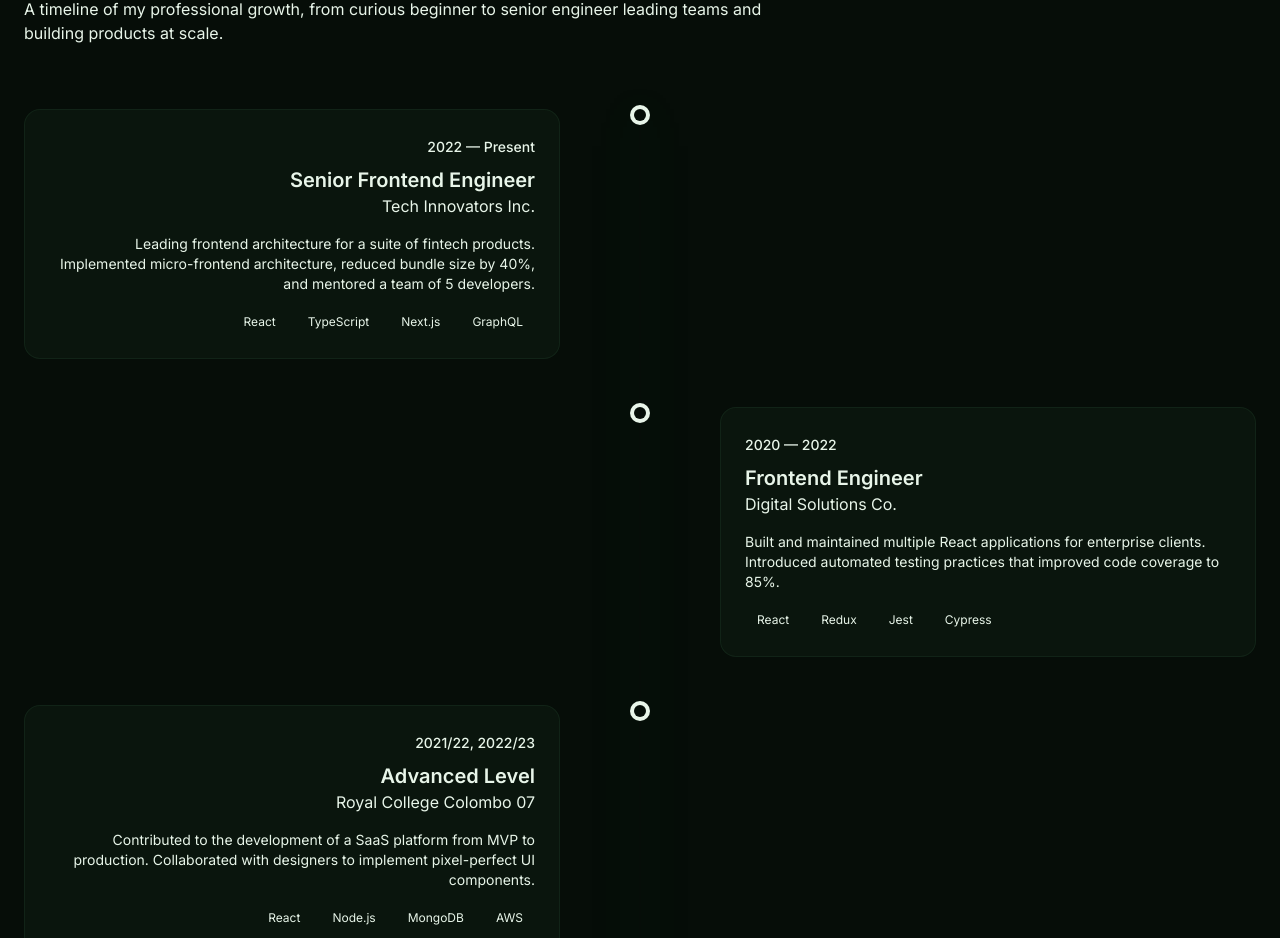
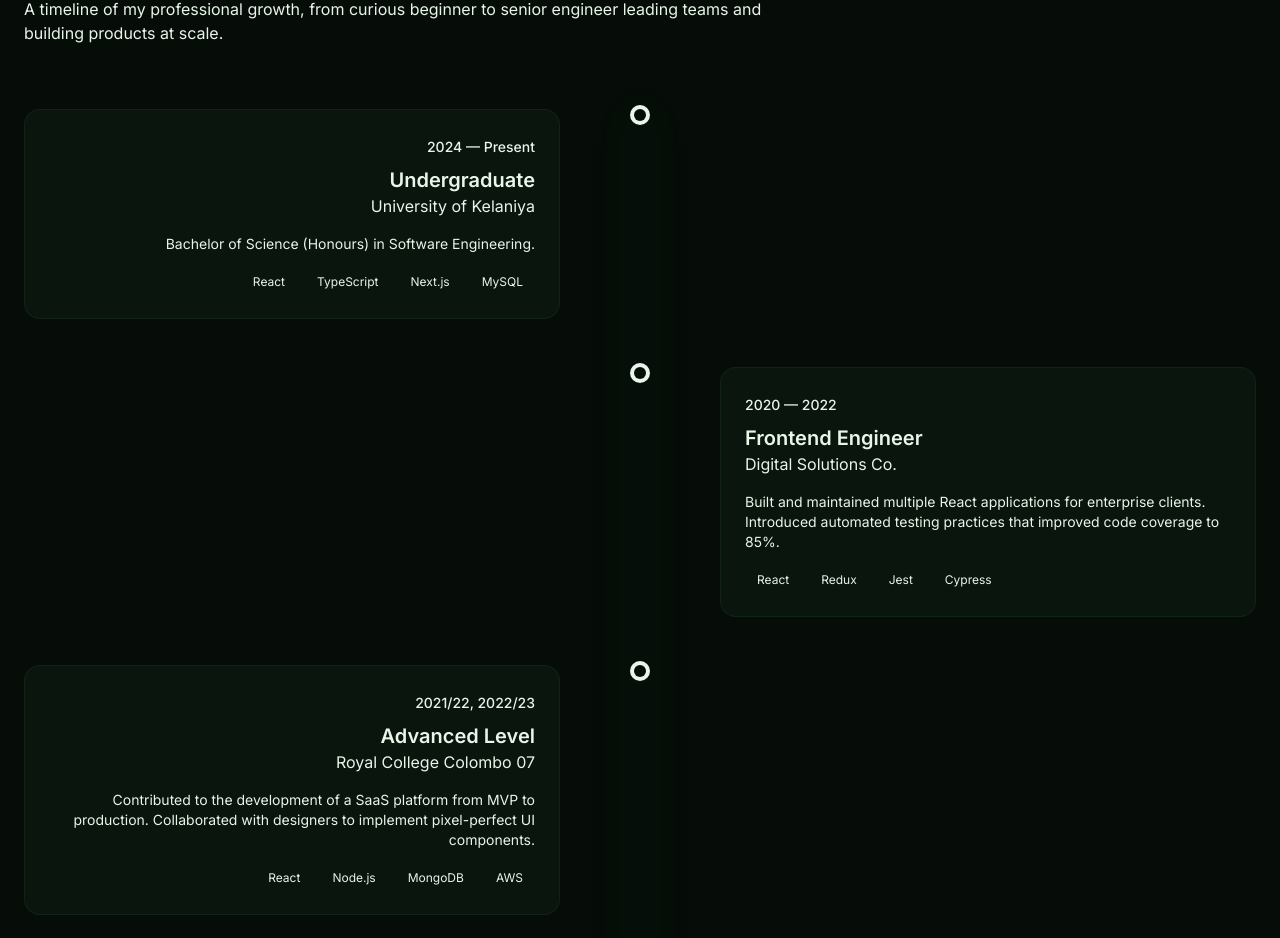
Before and after one commit to WijAnushka02/Anushka_Portfolio, a React (Vite) app: page / in a window 1280 px wide. Shown: the part 4360-5298 px from the top of the page. Built offline with nearby package versions, Linux system fonts and the light colour scheme; a web font is replaced by a local one.

Commit message:
Changes to Experience Section.

```diff
--- a/src/sections/Experience.jsx
+++ b/src/sections/Experience.jsx
@@ -1,11 +1,11 @@
 const experiences = [
   {
-    period: "2022 — Present",
-    role: "Senior Frontend Engineer",
-    company: "Tech Innovators Inc.",
+    period: "2024 — Present",
+    role: "Undergraduate",
+    company: "University of Kelaniya",
     description:
-      "Leading frontend architecture for a suite of fintech products. Implemented micro-frontend architecture, reduced bundle size by 40%, and mentored a team of 5 developers.",
-    technologies: ["React", "TypeScript", "Next.js", "GraphQL"],
+      "Bachelor of Science (Honours) in Software Engineering. ",
+    technologies: ["React", "TypeScript", "Next.js", "MySQL"],
     current: true,
   },
   {
```
